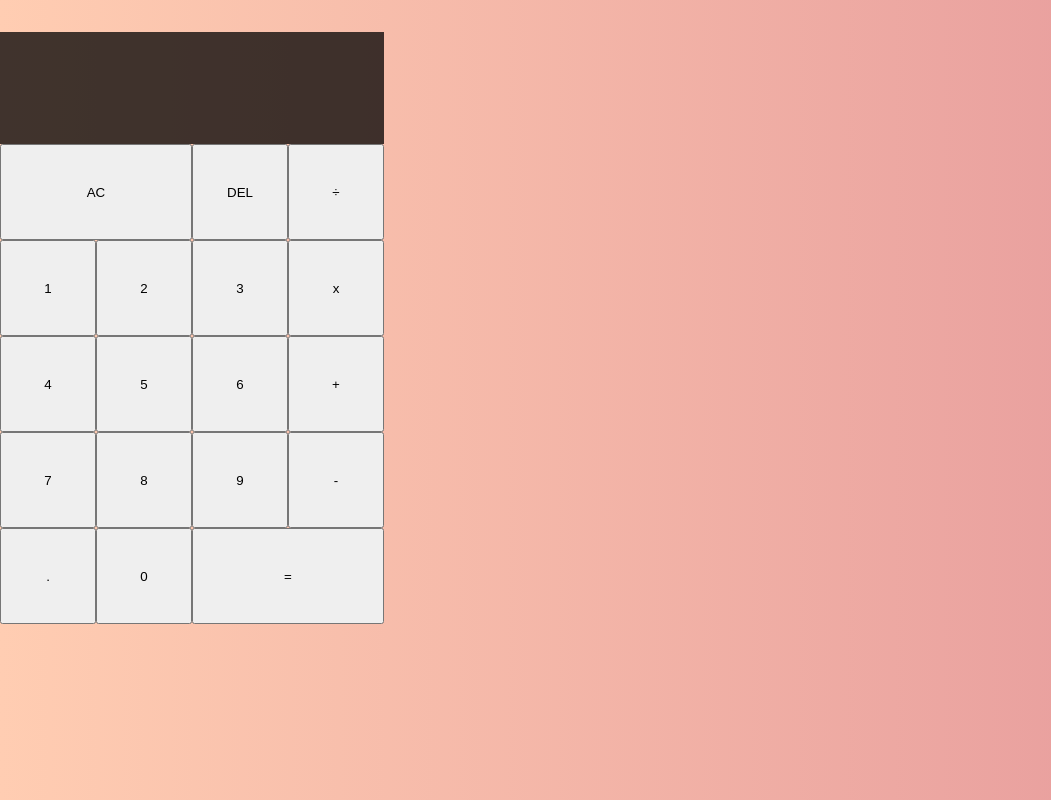
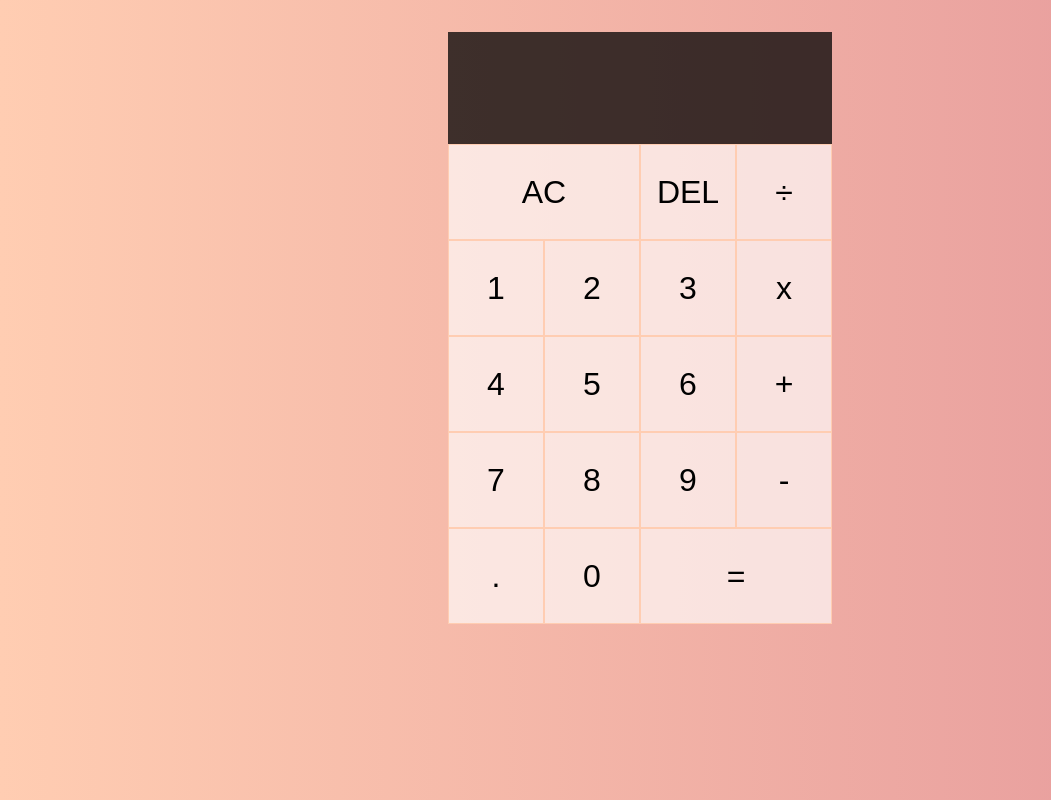
Before and after one commit to marasortiz/calculator, a React (Create React App) app: page / in a window 1280 px wide. Shown: the whole page, without its empty margins (0-1051 px from the left). Built offline with nearby package versions, Linux system fonts and the light colour scheme.

Commit message:
Styles created

```diff
--- a/src/styles.css
+++ b/src/styles.css
@@ -19,8 +19,21 @@
 .calculator-grid{
     display: grid;
     margin-top: 2rem;
+    justify-content: center;
     grid-template-columns: repeat(4, 6rem);
     grid-template-rows: minmax(7rem, auto) repeat(5, 6rem);
+}
+.calculator-grid > button{
+    cursor: pointer;
+    font-size: 2rem;
+    border: 1px solid #ffcdb2;
+    outline: none;
+    background-color: rgba(255, 255, 255, .65);
+}
+
+.calculator-grid > button:hover,
+.calculator-grid > button:focus{
+    background-color: rgba(255, 255, 255, .9);
 }
 
 .span-two{
@@ -30,7 +43,25 @@
 .output{
     grid-column: 1 / -1;
     background-color: rgba(0, 0, 0, .75);
+
     display: flex;
+    flex-direction: column;
+    align-items: flex-end;
+    justify-content: space-around;
+    padding: .75rem;
+
+    word-wrap: break-word;
+    word-break: break-all;
+}
+
+.output .previous-operand{
+    color:rgba(255, 255, 255, .75);
+    font-size: 1.5rem;
+}
+
+.output .current-operand{
+    color: white;
+    font-size: 2.5rem;
 }
 
 .previous-operand{
```
